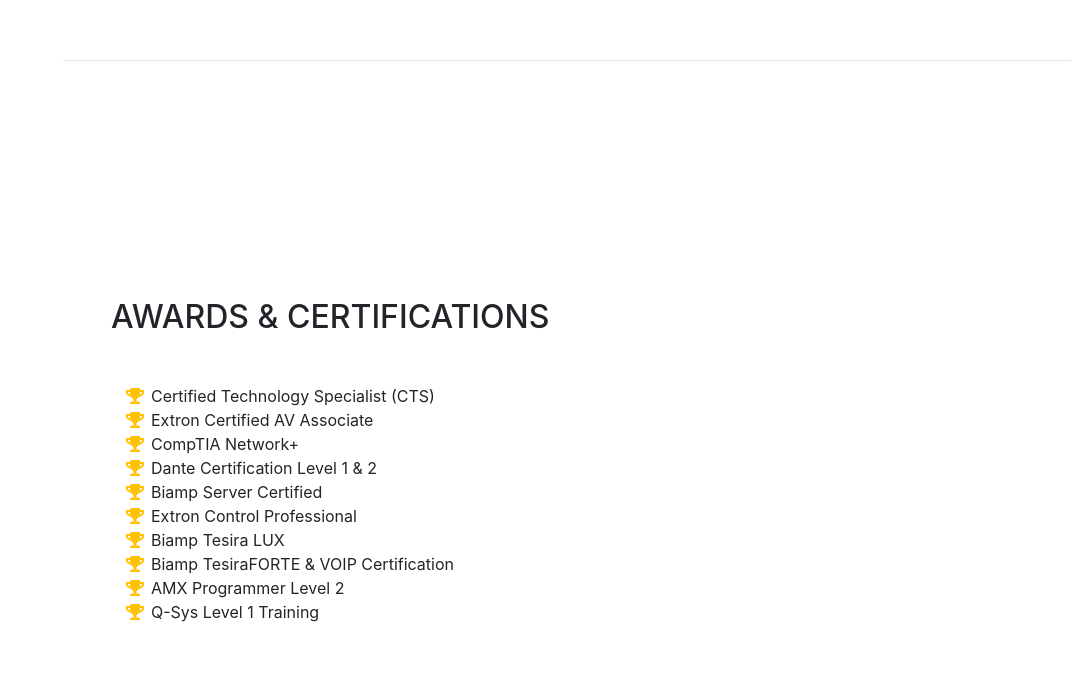
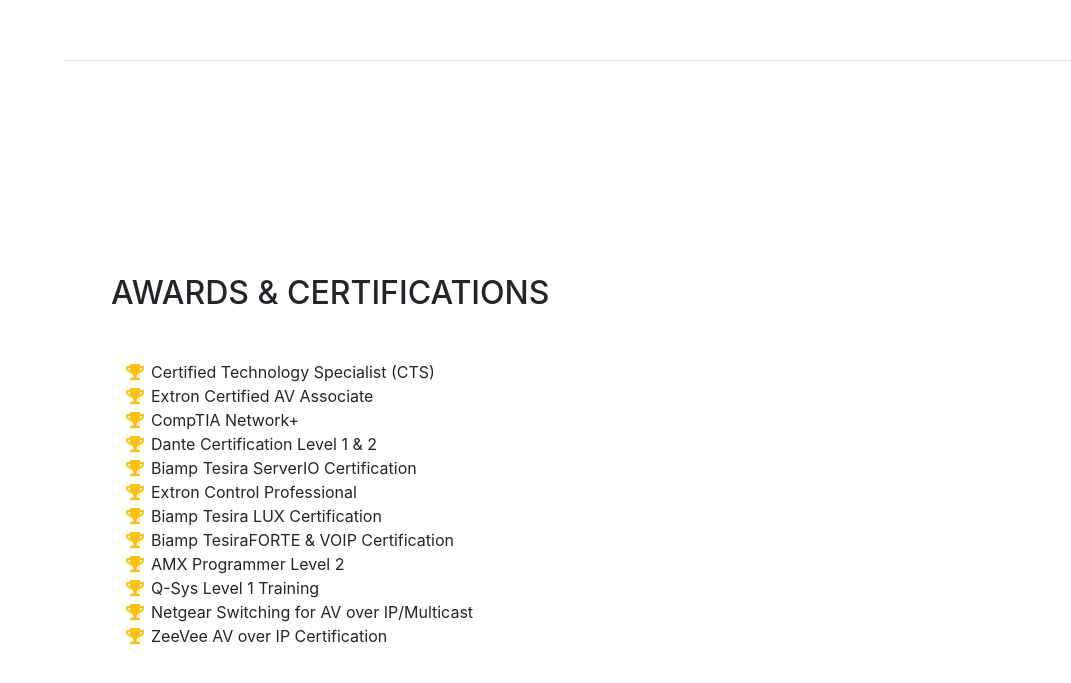
Before and after one commit to 17digital/iamchris-resume, a website with bundled scripts: page index.html in a window 1280 px wide. Shown: the part 4453-5136 px from the top of the page, without its empty margins (209-1280 px from the left). Built offline with nearby package versions, Linux system fonts and the light colour scheme; a web font is replaced by a local one.

Commit message:
Resume Update

```diff
--- a/index.html
+++ b/index.html
@@ -281,13 +281,13 @@
               Dante Certification Level 1 &amp; 2</li>
             <li>
               <i class="fa-li fa fa-trophy text-warning"></i>
-              Biamp Server Certified</li>
+              Biamp Tesira ServerIO Certification</li>
             <li>
               <i class="fa-li fa fa-trophy text-warning"></i>
               Extron Control Professional</li>
              <li>
               <i class="fa-li fa fa-trophy text-warning"></i>
-              Biamp Tesira LUX</li>
+              Biamp Tesira LUX Certification</li>
             <li>
               <i class="fa-li fa fa-trophy text-warning"></i>
               Biamp TesiraFORTE &amp; VOIP Certification</li>
@@ -297,6 +297,12 @@
             <li>
               <i class="fa-li fa fa-trophy text-warning"></i>
               Q-Sys Level 1 Training</li>
+             <li>
+              <i class="fa-li fa fa-trophy text-warning"></i>
+              Netgear Switching for AV over IP/Multicast</li>
+             <li>
+              <i class="fa-li fa fa-trophy text-warning"></i>
+              ZeeVee AV over IP Certification</li>
           </ul>
         </div>
       </section>
```
